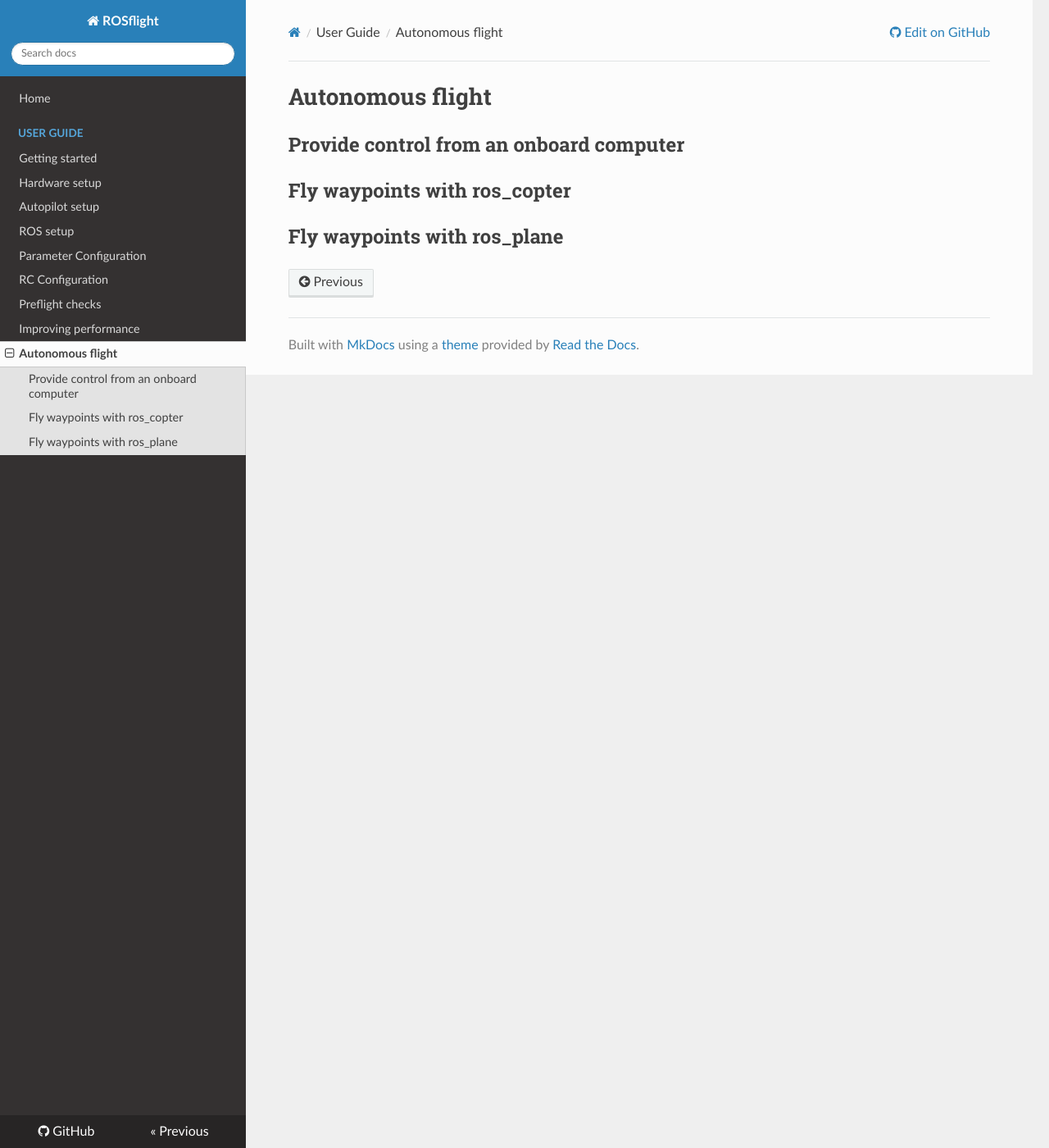
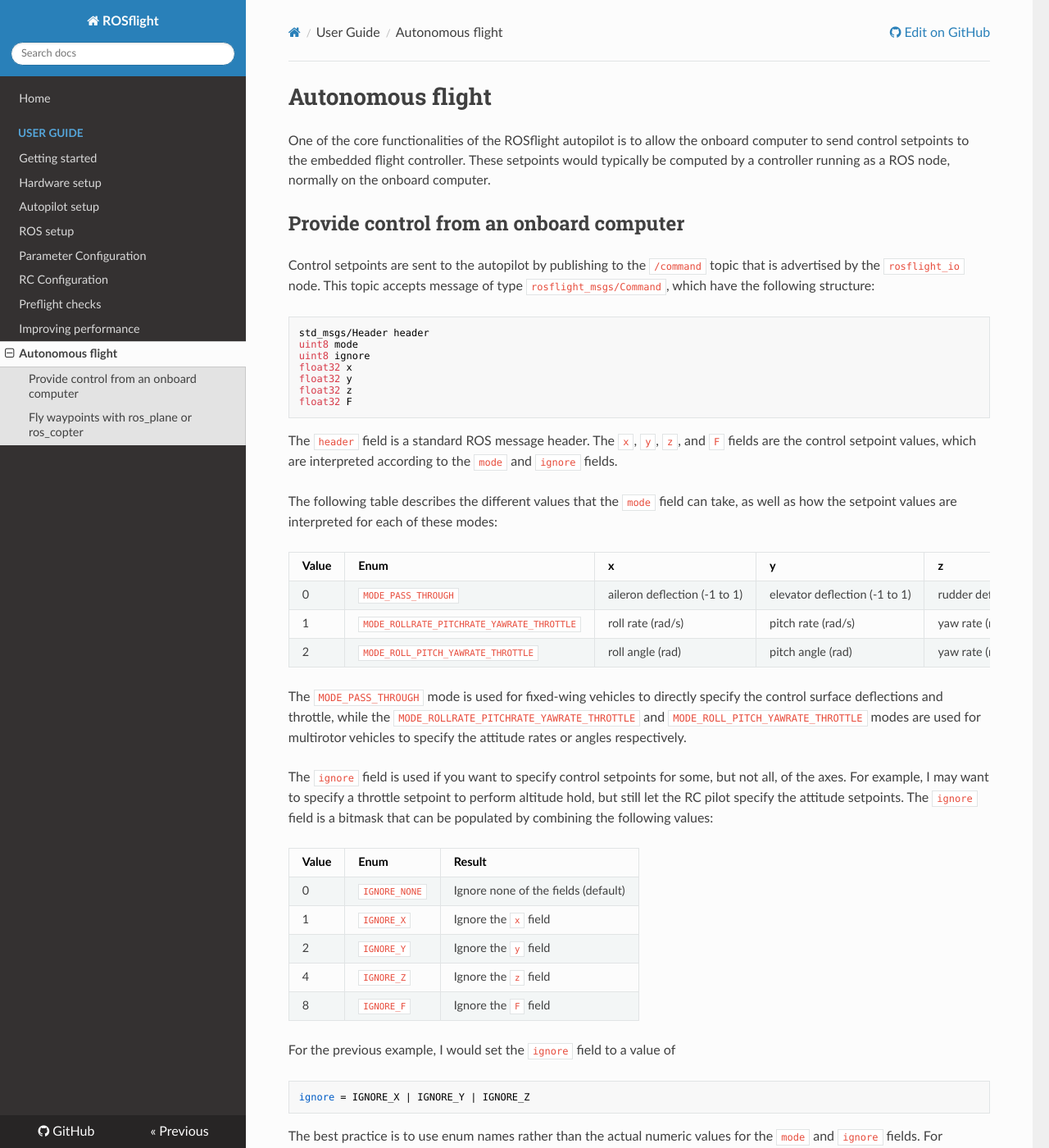
Before and after one commit to rosflight/rosflight_firmware, an MkDocs documentation site: the page built from docs/user-guide/autonomous-flight.md, in a window 1280 px wide and 1400 px high. Shown: the whole window at 82% size. Built offline with MkDocs 1.6.1, drawn with Linux system fonts in a browser that asks for light colours; nearby versions of some CDN libraries; old or Windows-style settings are respelled for this version of MkDocs; some of the changed text lies outside the part shown.

Commit message:
Wrote autonomous flight documentation

````diff
--- a/docs/user-guide/autonomous-flight.md
+++ b/docs/user-guide/autonomous-flight.md
@@ -1,7 +1,78 @@
 # Autonomous flight
+
+One of the core functionalities of the ROSflight autopilot is to allow the onboard computer to send control setpoints to the embedded flight controller. These setpoints would typically be computed by a controller running as a ROS node, normally on the onboard computer.
 
 ## Provide control from an onboard computer
 
-## Fly waypoints with ros_copter
+Control setpoints are sent to the autopilot by publishing to the `/command` topic that is advertised by the `rosflight_io` node. This topic accepts message of type `rosflight_msgs/Command`, which have the following structure:
 
-## Fly waypoints with ros_plane
+```
+std_msgs/Header header
+uint8 mode
+uint8 ignore
+float32 x
+float32 y
+float32 z
+float32 F
+```
+
+The `header` field is a standard ROS message header. The `x`, `y`, `z`, and `F` fields are the control setpoint values, which are interpreted according to the `mode` and `ignore` fields.
+
+The following table describes the different values that the `mode` field can take, as well as how the setpoint values are interpreted for each of these modes:
+
+| Value | Enum | x | y | z | F |
+|-------|------|---|---|---|---|
+| 0 | `MODE_PASS_THROUGH` | aileron deflection (-1 to 1) | elevator deflection (-1 to 1) | rudder deflection (-1 to 1) | throttle (0 to 1) |
+| 1 | `MODE_ROLLRATE_PITCHRATE_YAWRATE_THROTTLE` | roll rate (rad/s) | pitch rate (rad/s) | yaw rate (rad/s) | throttle (0 to 1) |
+| 2 | `MODE_ROLL_PITCH_YAWRATE_THROTTLE` | roll angle (rad) | pitch angle (rad) | yaw rate (rad/s) | throttle (0 to 1) |
+
+The `MODE_PASS_THROUGH` mode is used for fixed-wing vehicles to directly specify the control surface deflections and throttle, while the `MODE_ROLLRATE_PITCHRATE_YAWRATE_THROTTLE` and `MODE_ROLL_PITCH_YAWRATE_THROTTLE` modes are used for multirotor vehicles to specify the attitude rates or angles respectively.
+
+The `ignore` field is used if you want to specify control setpoints for some, but not all, of the axes. For example, I may want to specify a throttle setpoint to perform altitude hold, but still let the RC pilot specify the attitude setpoints. The `ignore` field is a bitmask that can be populated by combining the following values:
+
+| Value | Enum | Result |
+|-------|------|--------|
+| 0 | `IGNORE_NONE` | Ignore none of the fields (default) |
+| 1 | `IGNORE_X` | Ignore the `x` field |
+| 2 | `IGNORE_Y` | Ignore the `y` field |
+| 4 | `IGNORE_Z` | Ignore the `z` field |
+| 8 | `IGNORE_F` | Ignore the `F` field |
+
+For the previous example, I would set the `ignore` field to a value of
+```
+ignore = IGNORE_X | IGNORE_Y | IGNORE_Z
+```
+
+The best practice is to use enum names rather than the actual numeric values for the `mode` and `ignore` fields. For example, to specify a multirotor attitude angle command in C++ I might have
+```cpp
+#include <ros/ros.h>
+#include <rosflight_msgs/Command.h>
+
+rosflight_msgs::Command msg;
+msg.header.stamp = ros::Time::now();
+msg.mode = rosflight_msgs::Command::MODE_ROLL_PITCH_YAWRATE_THROTTLE;
+msg.ignore = rosflight_msgs::Command::IGNORE_NONE;
+msg.x = 0.0;
+msg.y = 0.0;
+msg.z = 0.0;
+msg.F = 0.6;
+```
+and in Python I might have
+```python
+import rospy
+from rosflight_msgs.msg import Command
+
+msg = Command()
+msg.header.stamp = rospy.Time.now()
+msg.mode = Command.MODE_ROLL_PITCH_YAWRATE_THROTTLE
+msg.ignore = Command.IGNORE_NONE
+msg.x = 0.0
+msg.y = 0.0
+msg.z = 0.0
+msg.F = 0.6
+```
+I would then publish this message to the `/command` topic to forward it to the embedded flight controller.
+
+## Fly waypoints with ros_plane or ros_copter
+
+Waypoint following is not supported natively by the ROSflight stack. However, the [ROSplane](https://github.com/byu-magicc/ros_plane) and [ROScopter](https://github.com/byu-magicc/ros_copter) projects are good example implementations of how to achieve this using ROSflight. They also provide good examples of how you might go about integrating your own guidance or control algorithms with the ROSflight stack.
````
